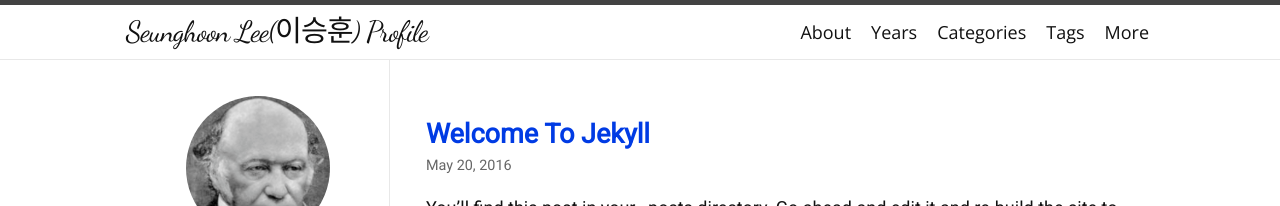
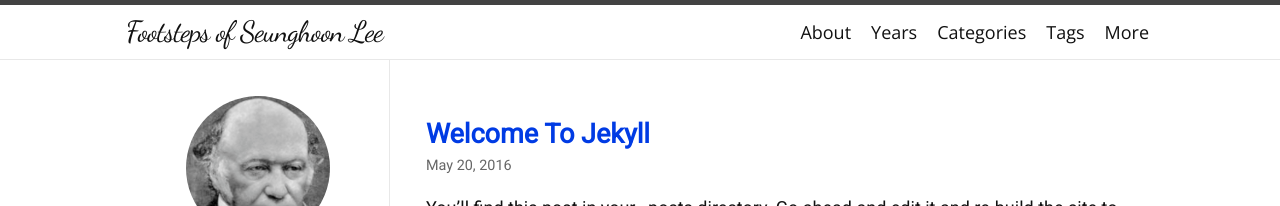
Before and after one commit to SeungHoon00/seunghoon00.github.io, a Jekyll site: the page built from index.html, in a window 1280 px wide. Shown: the top 206 px of the page. Built offline with Jekyll 4.4.1, drawn with Linux system fonts in a browser that asks for light colours; nearby versions of some CDN libraries; some web fonts are replaced; the list of posts is cut into pages by our own code.

Commit message:
Update _config.yml

```diff
--- a/_config.yml
+++ b/_config.yml
@@ -1,4 +1,4 @@
-title: Seunghoon Lee(이승훈) Profile
+title: Footsteps of Seunghoon Lee
 description: About Seunghoon Lee
 author: Seunghoon Lee
 avatar: /logo.png
```
